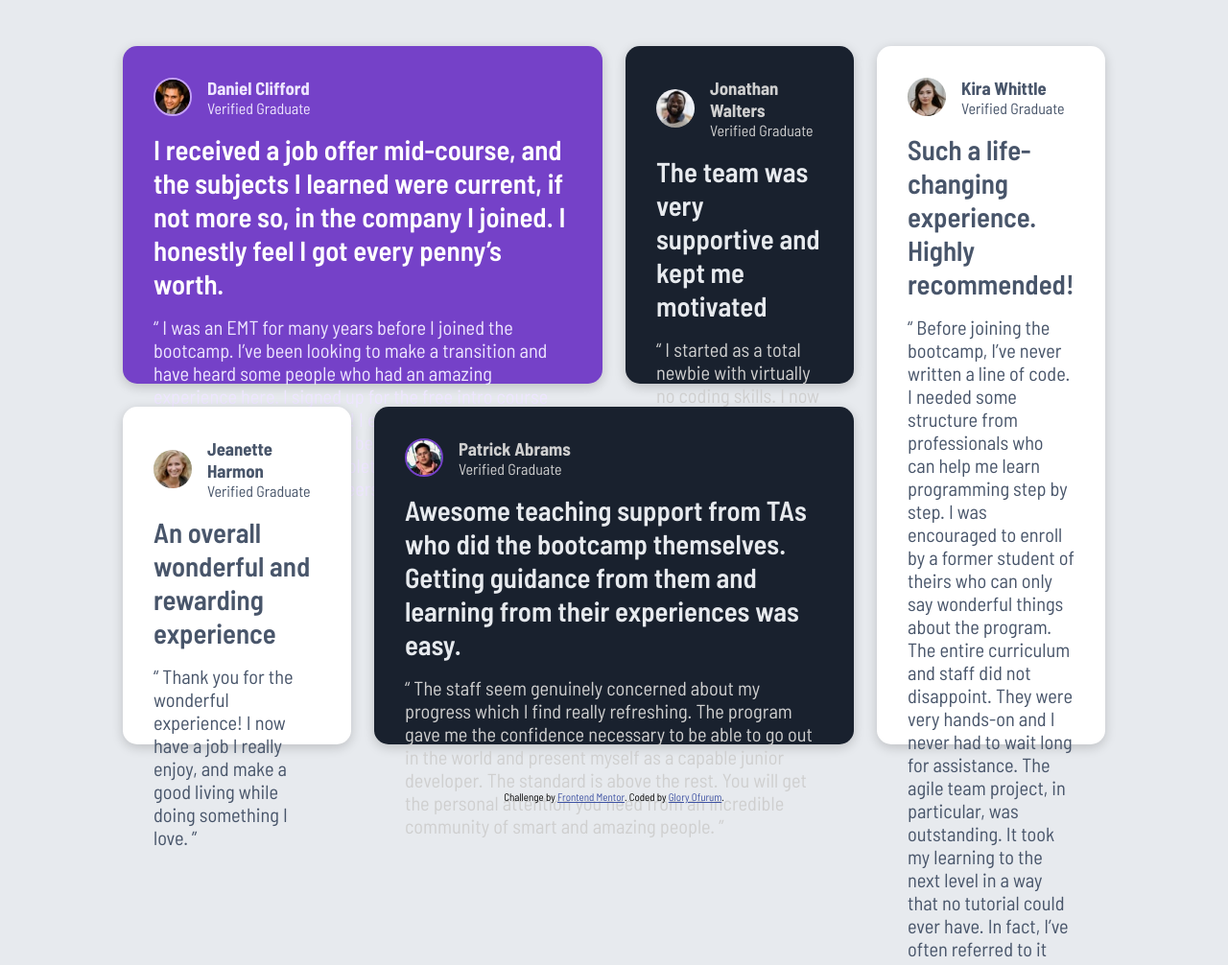
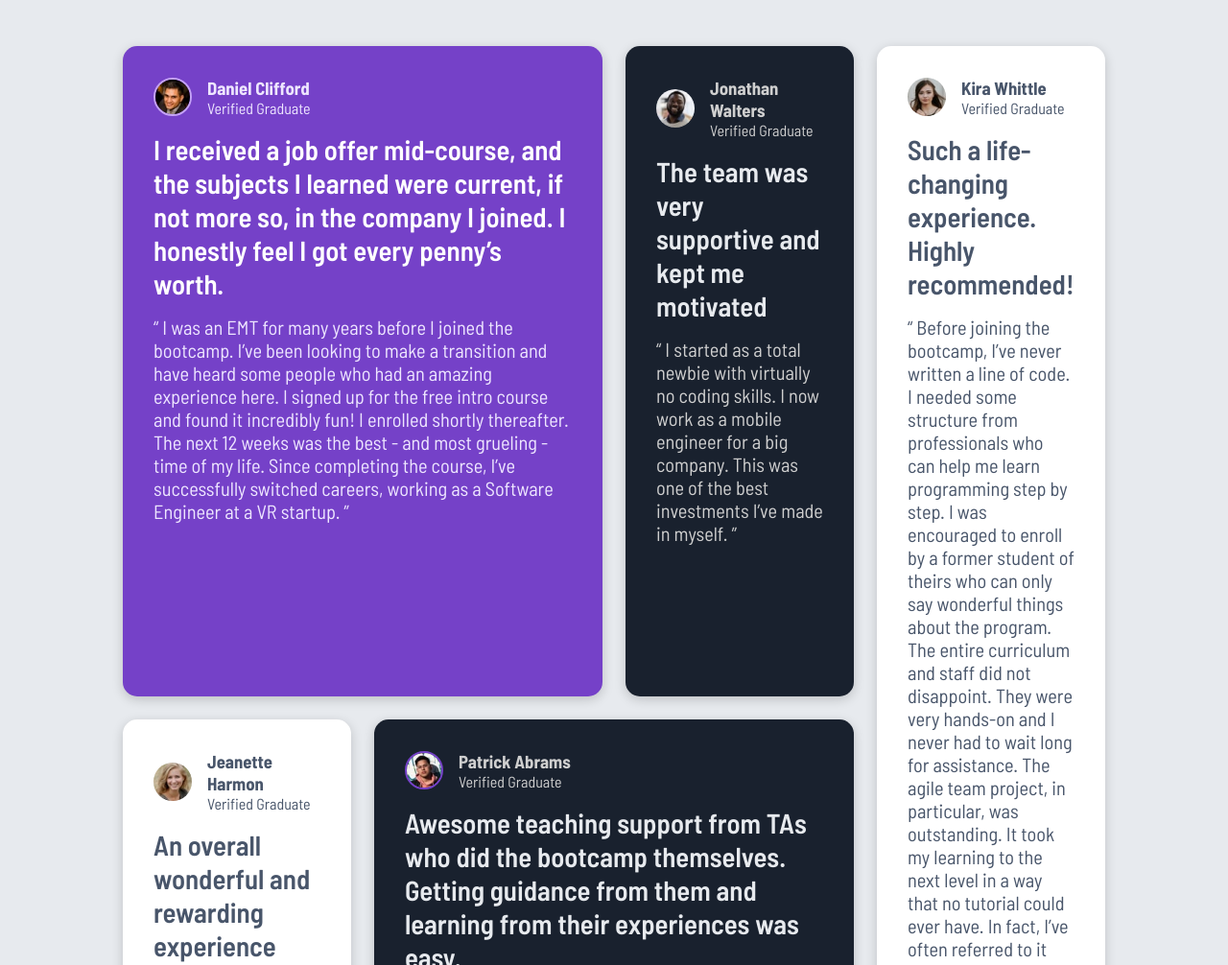
Before and after one commit to glowri57/testimonial-grid-section, a plain HTML site: page index.html in a window 1280 px wide. Shown: the top 1006 px of the page at 96% size. Drawn offline with Linux system fonts and the light colour scheme.

Commit message:
Updated style.css

```diff
--- a/style.css
+++ b/style.css
@@ -119,7 +119,7 @@ body {
         max-width: 80%;
         display: grid;
         grid-template-columns: repeat(12, 1fr);
-        grid-template-rows: repeat(2, 22rem);
+        grid-template-rows: repeat(22rem);
         gap: 1.5rem;
         align-items: center;
         justify-content: center;
@@ -139,7 +139,7 @@ body {
     font-size: 1.27rem;
     }
     .card {
-        height: 100%;
+        min-height: 100%;
     }
     .card1 {
         grid-column: 1 / 7;
```
